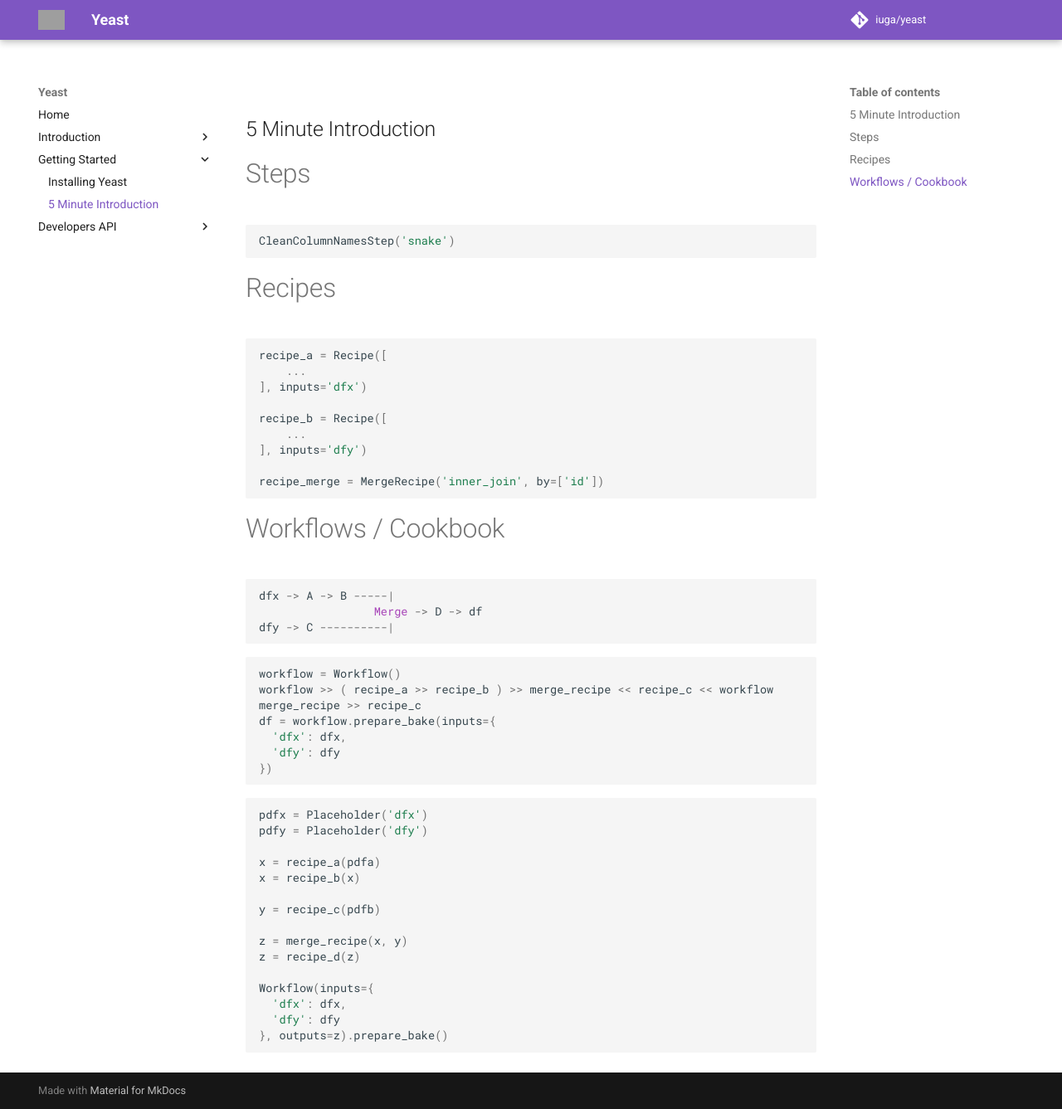
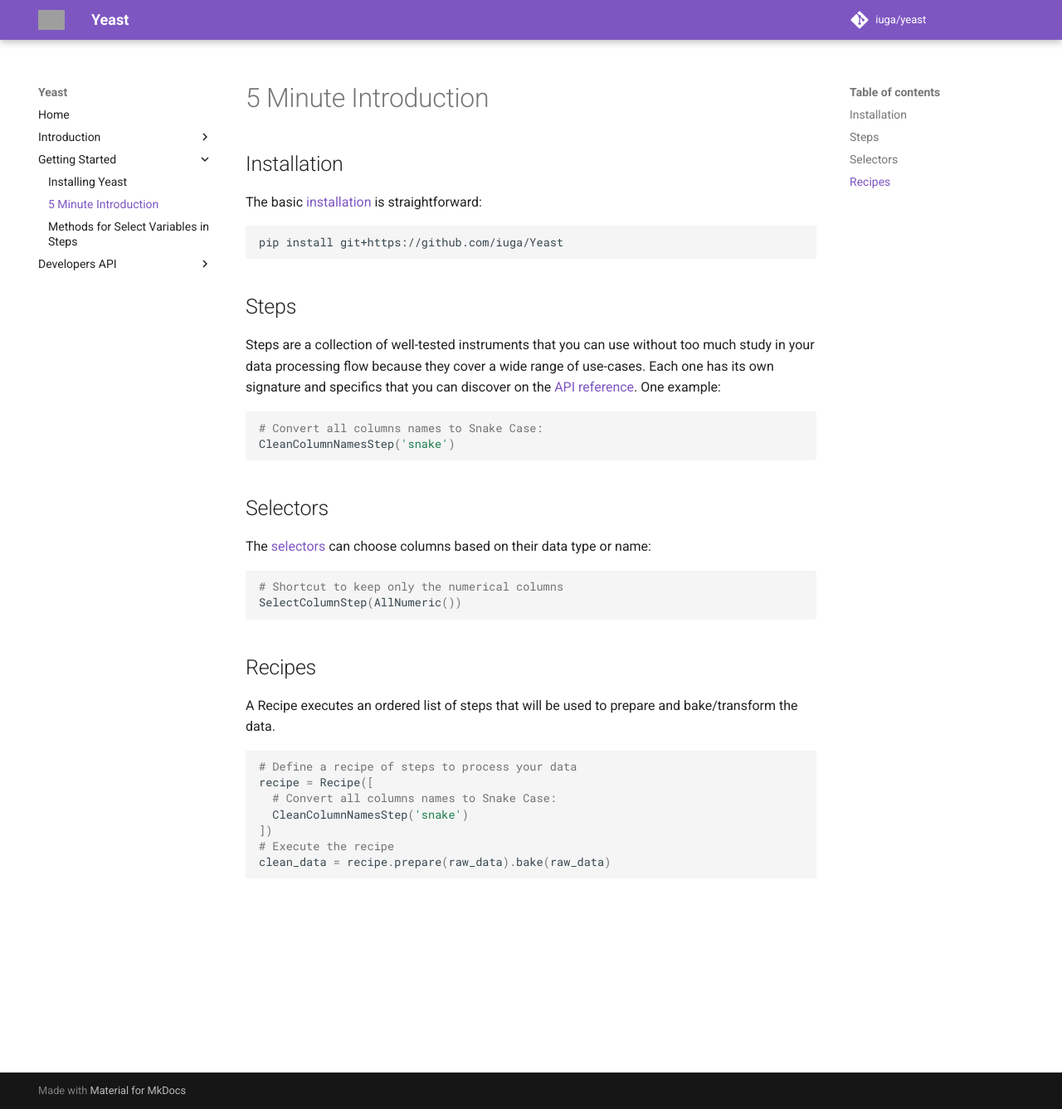
Before and after one commit to iuga/Yeast, an MkDocs documentation site: the page built from docs/introduction.md, in a window 1280 px wide and 1337 px high. Shown: the whole window at 83% size. Built offline with MkDocs 1.6.1 and Material for MkDocs 9.7.7, drawn with Linux system fonts in a browser that asks for light colours; comment, search, counter and statistics services are not loaded; grey boxes are pictures that could not be loaded.

Commit message:
Selectors v1

````diff
--- a/docs/introduction.md
+++ b/docs/introduction.md
@@ -1,57 +1,41 @@
-## 5 Minute Introduction
+## Installation
 
-# Steps
+The basic [installation](install.html) is straightforward:
+
+```bash
+pip install git+https://github.com/iuga/Yeast
+```
+
+## Steps
+
+Steps are a collection of well-tested instruments that you can use without too much study in your
+data processing flow because they cover a wide range of use-cases. Each one has its own signature and
+specifics that you can discover on the [API reference](step_reference.html). One example:
 
 ```python
+# Convert all columns names to Snake Case:
 CleanColumnNamesStep('snake')
 ```
 
-# Recipes
+## Selectors
+
+The [selectors](selectors.html) can choose columns based on their data type or name:
 
 ```python
-recipe_a = Recipe([
-    ...
-], inputs='dfx')
-
-recipe_b = Recipe([
-    ...
-], inputs='dfy')
-
-recipe_merge = MergeRecipe('inner_join', by=['id'])
+# Shortcut to keep only the numerical columns
+SelectColumnStep(AllNumeric())
 ```
 
-# Workflows / Cookbook
+## Recipes
 
-```
-dfx -> A -> B -----|
-                 Merge -> D -> df
-dfy -> C ----------|
-```
+A Recipe executes an ordered list of steps that will be used to prepare and bake/transform the data.
 
 ```python
-workflow = Workflow()
-workflow >> ( recipe_a >> recipe_b ) >> merge_recipe << recipe_c << workflow
-merge_recipe >> recipe_c
-df = workflow.prepare_bake(inputs={
-  'dfx': dfx,
-  'dfy': dfy
-})
+# Define a recipe of steps to process your data
+recipe = Recipe([
+  # Convert all columns names to Snake Case:
+  CleanColumnNamesStep('snake')
+])
+# Execute the recipe
+clean_data = recipe.prepare(raw_data).bake(raw_data)
 ```
-
-```python
-pdfx = Placeholder('dfx')
-pdfy = Placeholder('dfy')
-
-x = recipe_a(pdfa)
-x = recipe_b(x)
-
-y = recipe_c(pdfb)
-
-z = merge_recipe(x, y)
-z = recipe_d(z)
-
-Workflow(inputs={
-  'dfx': dfx,
-  'dfy': dfy
-}, outputs=z).prepare_bake()
-```
--- a/mkdocs.yml
+++ b/mkdocs.yml
@@ -20,6 +20,7 @@ nav:
   - Getting Started:
     - Installing Yeast: install.md
     - 5 Minute Introduction: introduction.md
+    - Methods for Select Variables in Steps: selectors.md
   - Developers API:
     - Step Reference: step_reference.md
 plugins: []
````
Also changed, not shown: docs/selectors.md (added, +56 -0 lines), 5 other files.
